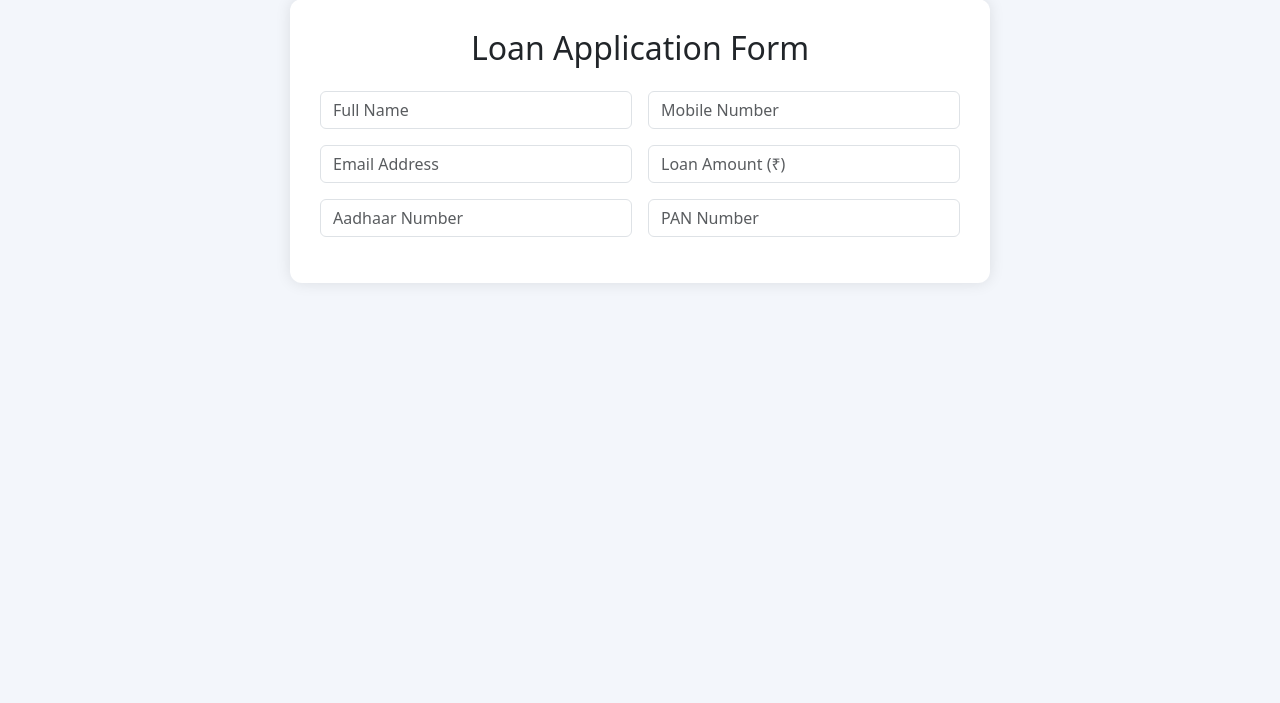
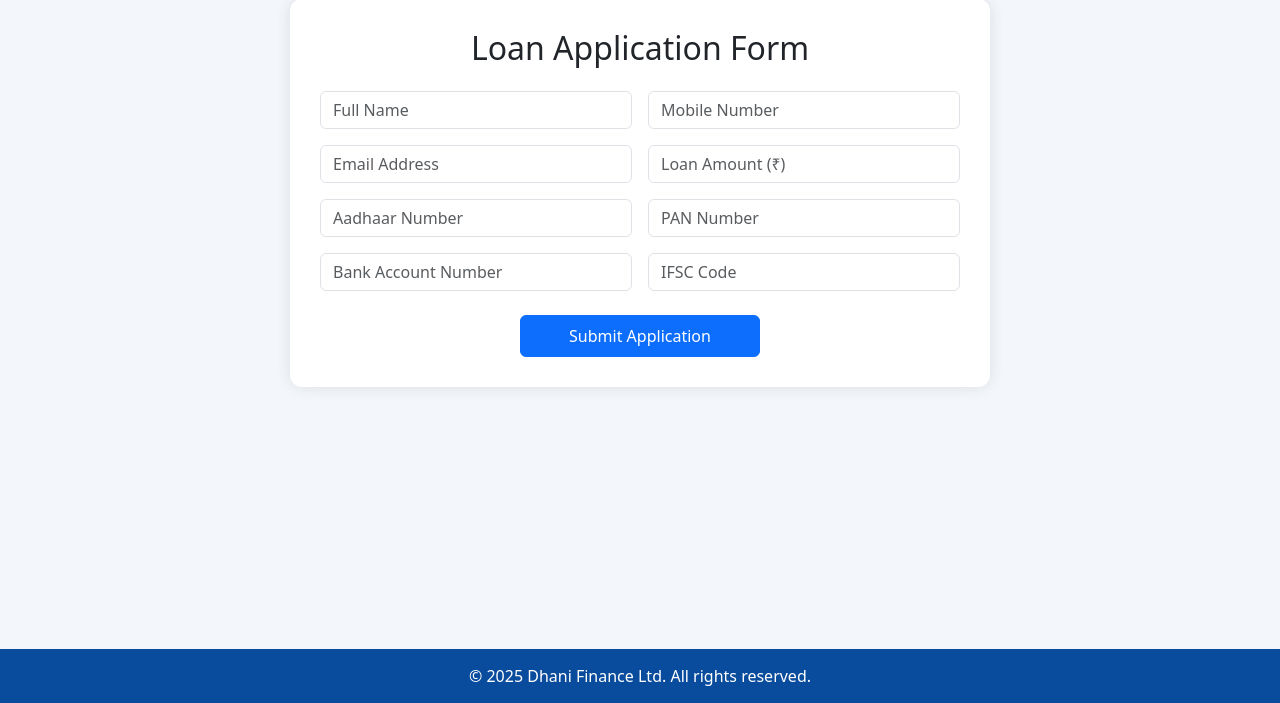
Before and after one commit to AnasRust/Dhani_Finance, a Flask app: page /apply in a window 1280 px wide. Shown: the part 97-800 px from the top of the page. Run offline with Flask 2, Linux system fonts and the light colour scheme.

Commit message:
Fix: Added submit button to apply form

```diff
--- a/templates/apply.html
+++ b/templates/apply.html
@@ -48,7 +48,6 @@
 <div class="form-container">
   <h2 class="text-center mb-4">Loan Application Form</h2>
   <form action="/apply" method="post">
-
     <div class="row g-3">
       <div class="col-md-6">
         <input type="text" name="name" class="form-control" placeholder="Full Name" required>
@@ -69,4 +68,24 @@
         <input type="text" name="pan" class="form-control" placeholder="PAN Number" required>
       </div>
       <div class="col-md-6">
-        <input type="text" name="
+        <input type="text" name="bank_account" class="form-control" placeholder="Bank Account Number" required>
+      </div>
+      <div class="col-md-6">
+        <input type="text" name="ifsc" class="form-control" placeholder="IFSC Code" required>
+      </div>
+    </div>
+
+    <!-- Submit Button -->
+    <div class="text-center mt-4">
+      <button type="submit" class="btn btn-primary px-5 py-2">Submit Application</button>
+    </div>
+  </form>
+</div>
+
+<!-- Footer -->
+<div class="footer">
+  &copy; 2025 Dhani Finance Ltd. All rights reserved.
+</div>
+
+</body>
+</html>
```
